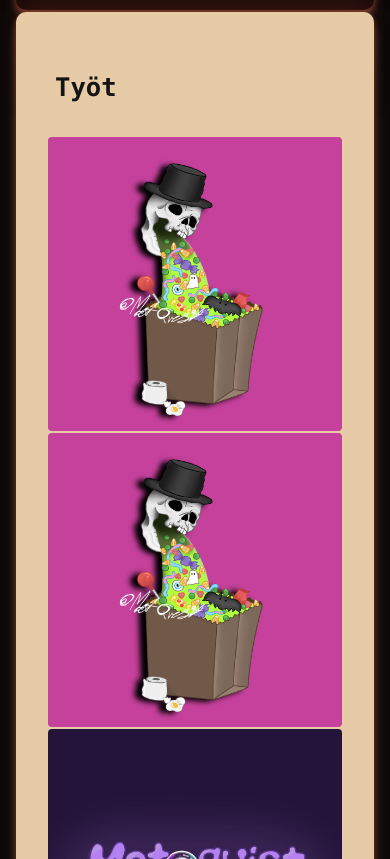
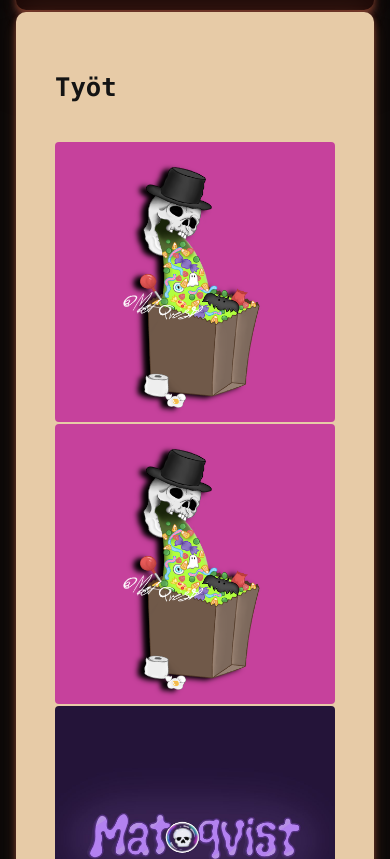
Before and after one commit to m-tornqvist/Portfolio, a plain HTML site: page index.html in a window 390 px wide. Shown: the part 1125-1984 px from the top of the page. Drawn offline with Linux system fonts and the light colour scheme.

Commit message:
image scaling

```diff
--- a/style.css
+++ b/style.css
@@ -117,9 +117,6 @@ body {
 
 /* Kuvien asetukset */
 .img-container {
-  margin: 0%;
-  padding: 0%;
-
   display: flex;
   flex-wrap: wrap;
   justify-content: center;
@@ -139,7 +136,7 @@ body {
   max-width: 100%;
   box-sizing: border-box;
   overflow: hidden;
-  aspect-ratio: unset;
+  aspect-ratio: 1 / 1;
   display: none;
 }
 
@@ -179,6 +176,12 @@ body {
   .img {
     flex: 1 1 100%;
     height: auto;
+  }
+}
+
+@media (orientation: landscape) and (max-width: 900px) {
+  .img-container {
+    gap: 1px; /* pienempi väli vaakasuunnassa */
   }
 }
 /* Kuvien asetukset loppuu*/
```
